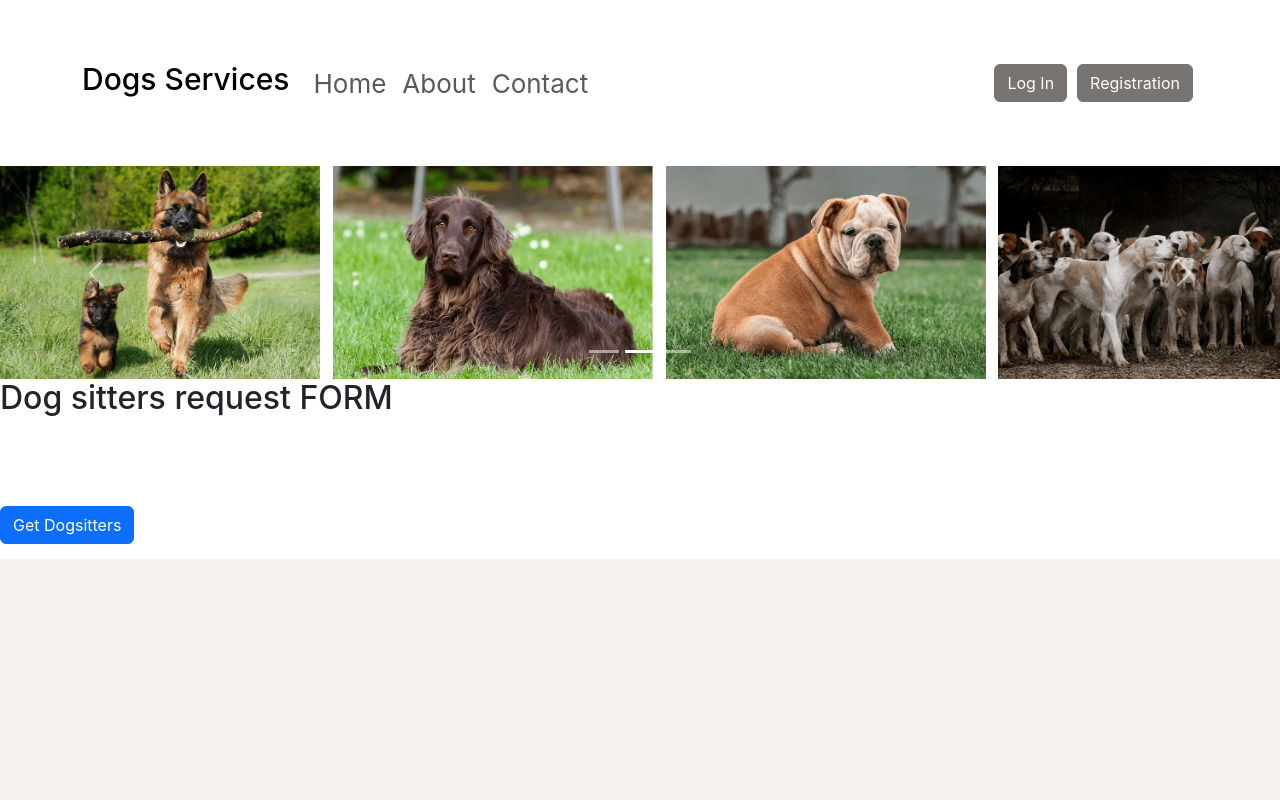
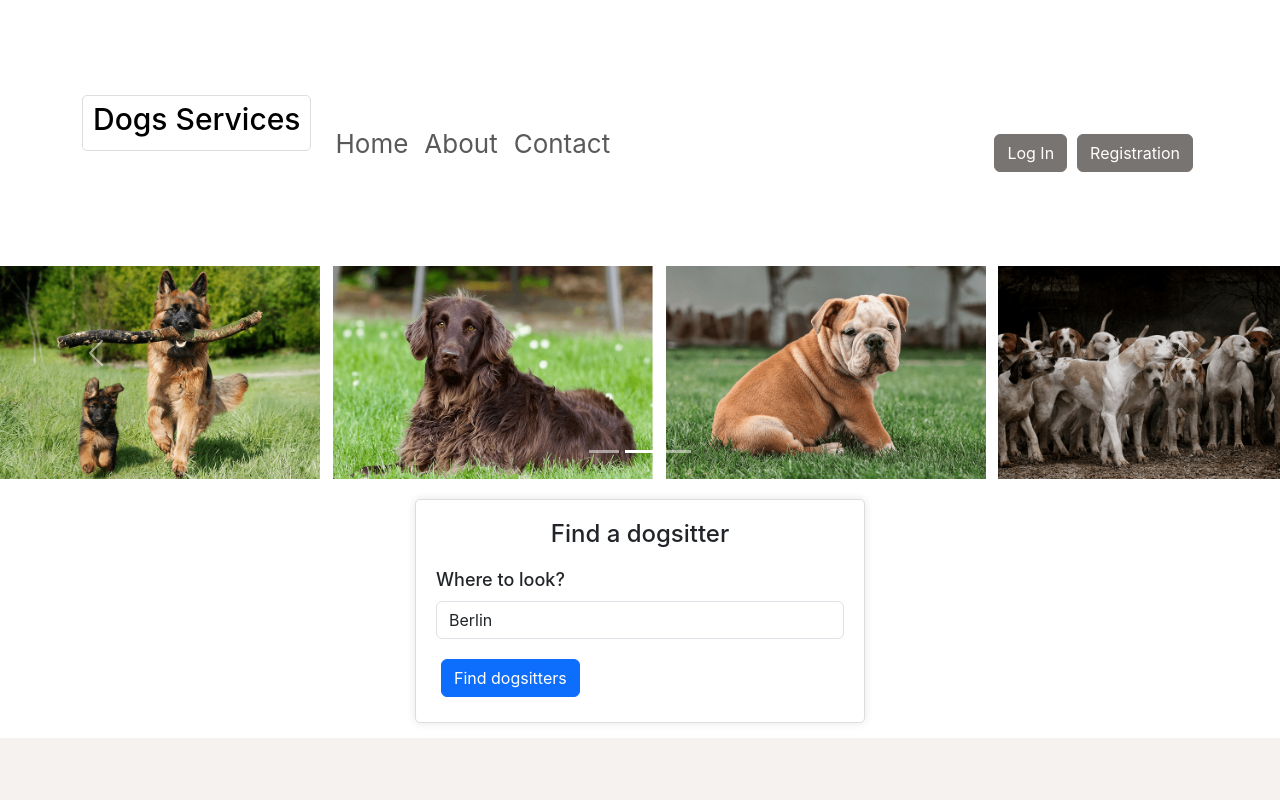
Before and after one commit to KonstantinGlazunov/DogService_FrontEnd-2, a React (Vite) app: page / in a window 1280 px wide. Shown: the top 800 px of the page. Built offline with nearby package versions, Linux system fonts and the light colour scheme.

Commit message:
delete size

```diff
--- a/src/App.tsx
+++ b/src/App.tsx
@@ -1,4 +1,5 @@
 import "./App.css"
+import "./features/dogsitters/Styles.css"
 import "bootstrap/dist/css/bootstrap.min.css"
 import { BrowserRouter, Navigate, Route, Routes } from "react-router-dom"
 import Layout from "./layouts/Layout"
--- a/src/features/dogsitters/DogsittersList.tsx
+++ b/src/features/dogsitters/DogsittersList.tsx
@@ -4,19 +4,26 @@ import { selectDogsitters } from "./selectors"
 import { loadDogsitters } from "./dogsittersSlice"
 
 export default function DogsittersList() {
-  const dogsitters = useAppSelector(selectDogsitters) //products.products
+  const dogsitters = useAppSelector(selectDogsitters)
   //вызов функции при первом ренедеринге
   const dispatch = useAppDispatch()
   useEffect(() => {
-    dispatch(loadDogsitters()) //повесить на кнопку
+    dispatch(loadDogsitters())
   }, [dispatch])
   return (
     <div>
-      <h1>DogSittersList</h1>
+
       {dogsitters.map((dogsitter) => (
         <li key={dogsitter.id}>
-          {dogsitter.firstName}
-         <div>{dogsitter.about}</div>  {/*сюда img */}
+          <a href="https://dogsy.ru/sitter/17181">
+            {" "}
+            {/*нужно сделать динамическую ссылку на страницу DogSiter*/}
+            <div>
+              {dogsitter.firstName} {dogsitter.lastName.charAt(0)}.{" "}
+            </div>
+            <div>{dogsitter.city} {dogsitter.zip}</div>
+            <div>{dogsitter.email}</div>
+          </a>
         </li>
       ))}
     </div>
--- a/src/features/dogsitters/GetSittersForm.tsx
+++ b/src/features/dogsitters/GetSittersForm.tsx
@@ -1,24 +1,45 @@
 import { useNavigate } from "react-router-dom"
 import { FormEvent, useCallback, useState } from "react"
 import { useAppDispatch, useAppSelector } from "../../app/hooks"
-import DogsittersList from "./DogSittersList"
+import DogsittersList from "./DogsittersList"
+import { loadDogsittersByCity } from "./dogsittersSlice"
 
 export default function GetSittersForm(): JSX.Element {
-  const [toggle, setToggle] = useState(false) //возвращает массив
+  const [toggleStart, setToggleStart] = useState(false) //возвращает массив - деструктуризация
+  const [toggleEmpty, setToggleEmpty] = useState(false)
+  const [city, setCity] = useState<string>("Berlin")
+  const [size, setSize] = useState<string>("SMALL")
+  const dispatch = useAppDispatch()
+
   function handleSubmit(e: FormEvent<HTMLFormElement>): void {
-    e.preventDefault()
-    setToggle(true)
-  }
+
+      dispatch(loadDogsittersByCity({ city }))
+      e.preventDefault() //что б не перерходила на следующую страницу
+      setToggleStart(true)
+
+    }
+
+    //useAppSelector получить массив собак, если пустой то тогл2 меняем на труе.
+
   return (
     <div>
       <form className="auth-form" onSubmit={handleSubmit}>
-        <h2>Dog sitters request FORM</h2>
-
+        <h2>Find a dogsitter</h2>
+        <h4>Where to look?</h4>
+        <input
+          type="text"
+          className={`form-control`}
+          placeholder="Your city"
+          name="city"
+          value={city}
+          onChange={(e) => setCity(e.target.value)}
+        />
         <button type="submit" className="btn btn-primary">
-          Get Dogsitters
+          Find dogsitters
         </button>
       </form>
-      {toggle && <DogsittersList />}
+      {toggleStart && <DogsittersList />}
+      {/* toggle2 && div - no dogSitters */}
     </div>
   )
 }
--- /dev/null
+++ b/src/features/dogsitters/Styles.css
@@ -0,0 +1,95 @@
+.auth-form {
+    max-width: 400px;
+    margin: 0 auto;
+    padding: 20px;
+    border: 1px solid #ddd;
+    border-radius: 5px;
+    background-color: #fff;
+    box-shadow: 0 0 10px rgba(0, 0, 0, 0.1);
+  }
+
+  .auth-form h2 {
+    font-size: 24px;
+    margin-bottom: 20px;
+    text-align: center;
+  }
+
+  .auth-form h4 {
+    font-size: 18px;
+    margin-bottom: 10px;
+
+  }
+
+  .form-control {
+    width: 100%;
+    padding: 10px;
+    margin-bottom: 15px;
+    border: 1px solid #ddd;
+    border-radius: 5px;
+    box-sizing: border-box;
+  }
+
+  .btn-primary {
+    margin: 5px;
+    background-color: #007bff;
+    color: #fff;
+    padding: 10px 15px;
+    border: none;
+    border-radius: 5px;
+    cursor: pointer;
+
+  }
+
+  .btn-primary:hover {
+    background-color: #0056b3;
+  }
+
+
+
+  /* Стили для внешнего контейнера компонента */
+div {
+    margin-top: 20px;
+  }
+
+  /* Стили для каждого элемента списка dogsitter */
+  li {
+    list-style: none;
+    margin-bottom: 20px;
+  }
+
+  /* Стили для ссылки */
+  a {
+    text-decoration: none;
+    color: #007bff;
+    display: block;
+    padding: 10px;
+    border: 1px solid #ddd;
+    border-radius: 5px;
+    transition: background-color 0.3s;
+  }
+
+  a:hover {
+    background-color: #f0f0f0;
+  }
+
+  /* Стили для имени и фамилии */
+  a > div:first-child {
+    font-size: 18px;
+    font-weight: bold;
+  }
+
+  /* Стили для города, почтового индекса и стоимости */
+  a > div:nth-child(2),
+  a > div:nth-child(3),
+  a > div:nth-child(4) {
+    margin-top: 5px;
+    font-size: 14px;
+    color: #555;
+  }
+
+  /* Стили для электронной почты и стоимости в евро */
+  a > div:last-child {
+    margin-top: 5px;
+    font-size: 16px;
+    color: #007bff;
+  }
--- a/src/features/dogsitters/api.ts
+++ b/src/features/dogsitters/api.ts
@@ -1,7 +1,17 @@
 import Dogsitter from "./types/Dogsitter"
-
 
 export async function getAll(): Promise<Dogsitter[]> {
   const res = await fetch("/api/dog-sitters")
   return res.json()
 }
+
+export async function getByCity(
+  city: string,
+
+): Promise<Dogsitter[]> {
+  const res = await fetch(
+    `/api/dog-sitters/search?city=${city}`,
+  )
+
+  return res.json()
+}
--- a/src/features/dogsitters/dogsittersSlice.ts
+++ b/src/features/dogsitters/dogsittersSlice.ts
@@ -1,9 +1,7 @@
 import { createAsyncThunk, createSlice } from "@reduxjs/toolkit"
 
 import * as api from "./api"
-import { build } from "vite"
 import DogsittersState from "./types/DogsittersState"
-
 
 const initialState: DogsittersState = {
   dogsitters: [],
@@ -15,14 +13,24 @@ export const loadDogsitters = createAsyncThunk(
   () => api.getAll(),
 )
 
+export const loadDogsittersByCity = createAsyncThunk(
+  //ACTION
+  "dogsitters/loadDogsittersByCity", //type
+  ({ city }: { city: string; }) => api.getByCity(city), //payload
+)
+//на каждый асинк делаем минимум по одному кейсу
 export const dogsittersSlice = createSlice({
   name: "dogsitters",
   initialState,
   reducers: {},
   extraReducers: (builder) => {
-    builder.addCase(loadDogsitters.fulfilled, (state, action) => {
-      state.dogsitters = action.payload
-    })
+    builder
+      .addCase(loadDogsitters.fulfilled, (state, action) => {
+        state.dogsitters = action.payload
+      })
+      .addCase(loadDogsittersByCity.fulfilled, (state, action) => {
+        state.dogsitters = action.payload
+      })
   },
 })
 
```
Also changed, not shown: src/features/dogsitters/types/Dogsitter.ts (+3 -4 lines), src/App.css (line endings or trailing spaces).
